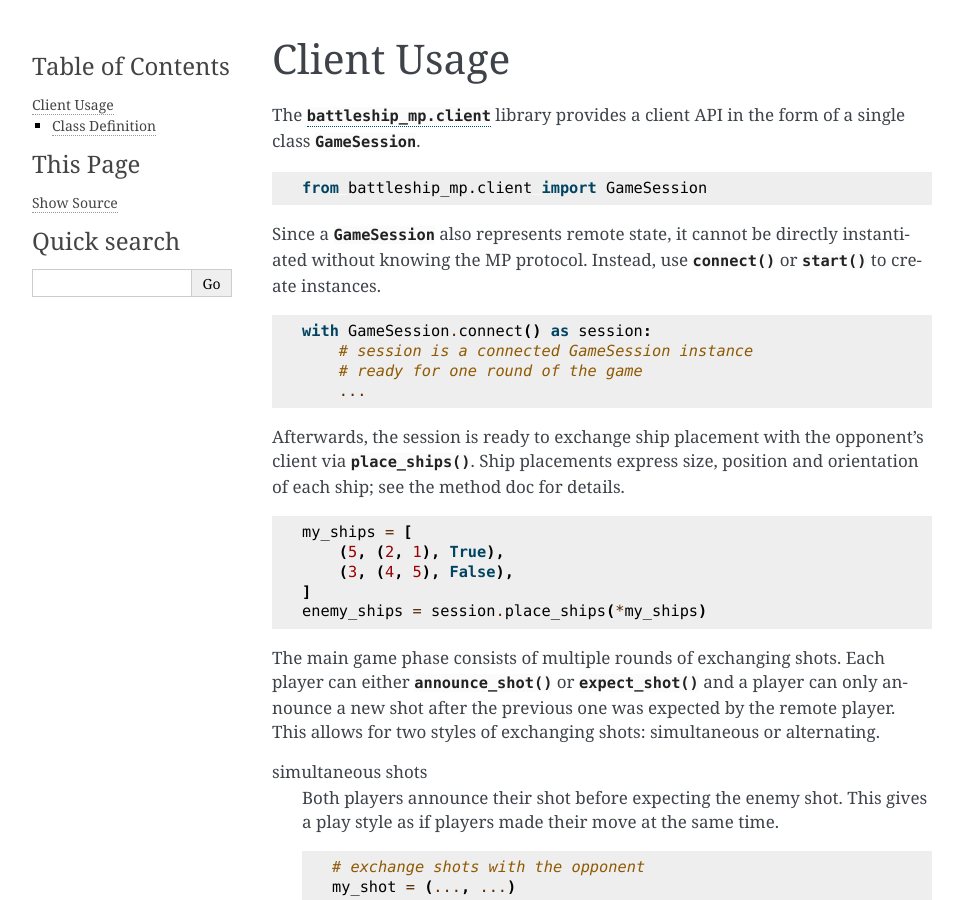
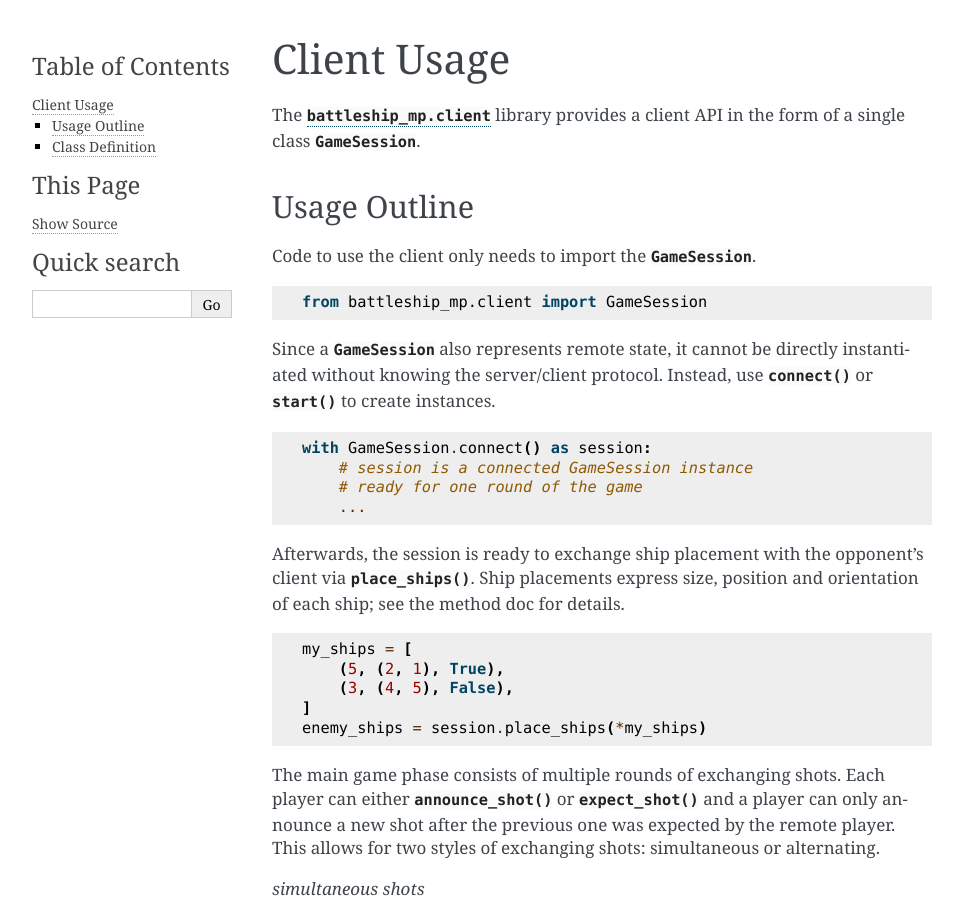
Before and after one commit to kit-colsoftdes/battleship_mp, a Sphinx documentation site: the page built from docs/client.rst, in a window 1280 px wide and 900 px high. Shown: the whole window, without its empty margins (148-1111 px from the left). Built offline with Sphinx 7.4.7, drawn with Linux system fonts in a browser that asks for light colours; formulas are drawn with MathJax 3.

Commit message:
sections and styling

```diff
--- a/docs/client.rst
+++ b/docs/client.rst
@@ -8,12 +8,17 @@ Client Usage
 The :py:mod:`battleship_mp.client` library provides
 a client API in the form of a single class :py:class:`~.GameSession`.
 
+Usage Outline
+-------------
+
+Code to use the client only needs to import the :py:class:`~.GameSession`.
+
 .. code:: python3
 
     from battleship_mp.client import GameSession
 
 Since a :py:class:`~.GameSession` also represents remote state,
-it cannot be directly instantiated without knowing the MP protocol.
+it cannot be directly instantiated without knowing the server/client protocol.
 Instead, use :py:meth:`~.GameSession.connect` or :py:meth:`~.GameSession.start`
 to create instances.
 
@@ -43,7 +48,7 @@ and a player can only announce a new shot after the previous one was expected
 by the remote player.
 This allows for two styles of exchanging shots: simultaneous or alternating.
 
-simultaneous shots
+*simultaneous shots*
     Both players announce their shot before expecting the enemy shot.
     This gives a play style as if players made their move at the same time.
 
@@ -55,7 +60,7 @@ simultaneous shots
         enemy_shot = session.expect_shot()
         # process both shots now
 
-alternating shots
+*alternating shots*
     Only one of the players announces their shot and the other expects it.
     This gives a play style of players taking separate turns.
 
```
